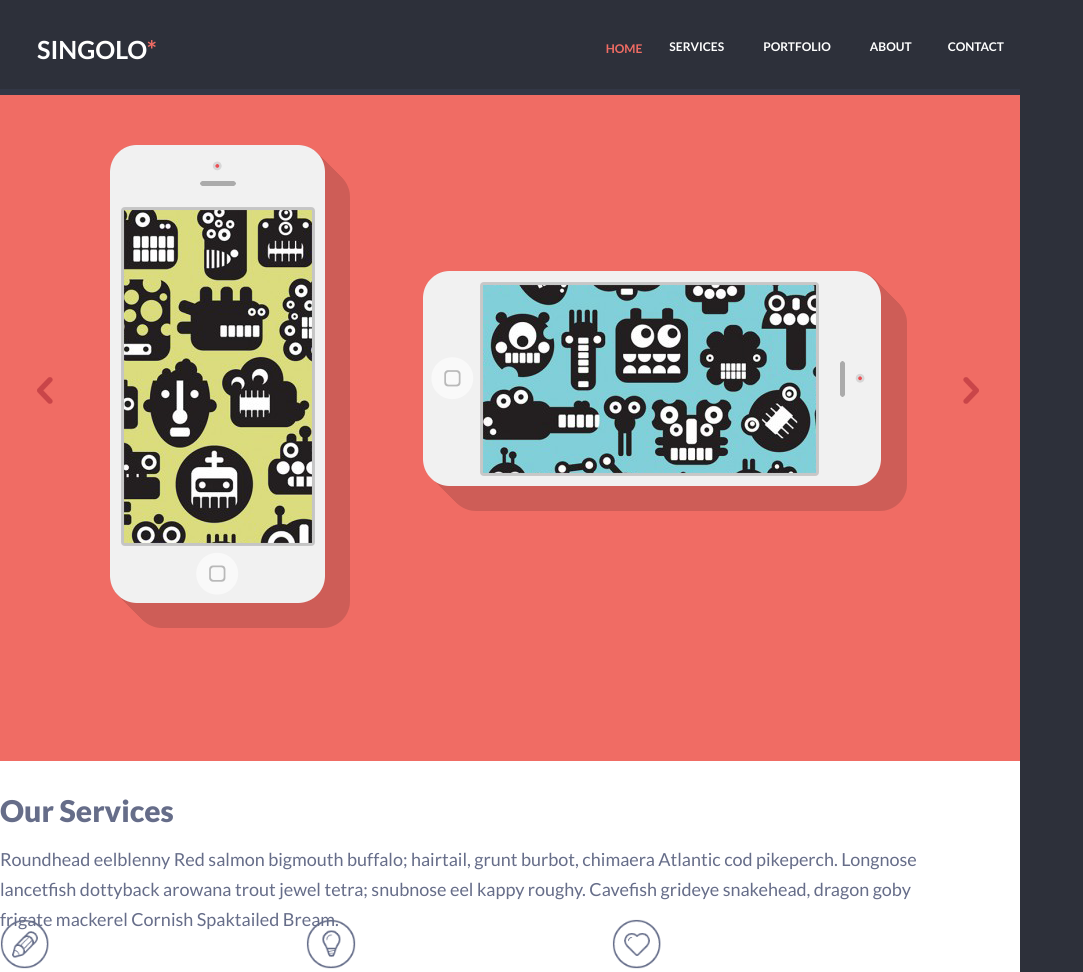
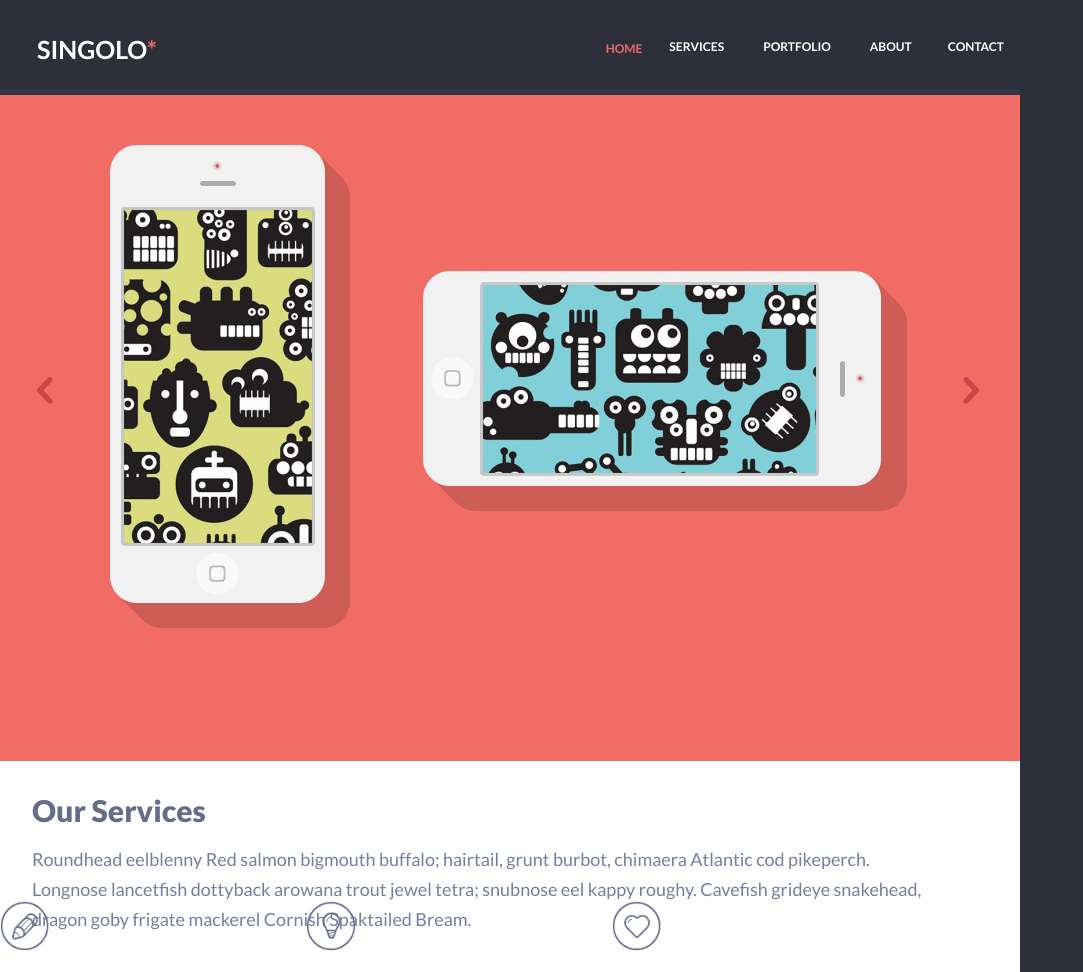
Before and after one commit to DmitryYakorev/Singolo, a plain HTML site: page index.html in a window 1280 px wide. Shown: the top 972 px of the page, without its empty margins (0-1083 px from the left). Drawn offline with nearby package versions, Linux system fonts and the light colour scheme.

Commit message:
feat:final up13

```diff
--- a/index.html
+++ b/index.html
@@ -52,8 +52,8 @@
     </div>
     <section class="services">
 
-            <h2 class="title1">Our Services</h2>
-            <p class="text1">Roundhead eelblenny Red salmon bigmouth buffalo; hairtail, grunt burbot, chimaera Atlantic cod pikeperch. Longnose lancetfish dottyback arowana trout jewel tetra; snubnose eel kappy roughy. Cavefish grideye snakehead, dragon goby frigate mackerel Cornish Spaktailed Bream. </p>
+            <h2 class="title12">Our Services</h2>
+            <div class="text12">Roundhead eelblenny Red salmon bigmouth buffalo; hairtail, grunt burbot, chimaera Atlantic cod pikeperch. Longnose lancetfish dottyback arowana trout jewel tetra; snubnose eel kappy roughy. Cavefish grideye snakehead, dragon goby frigate mackerel Cornish Spaktailed Bream. </div>
             <div class="layout-3-column">
                 <div class="services__column1">
                 <img  class="pic1" src="./assets/Ellipse1.png" alt="pic1" width="50px" height="50px">
--- a/style.css
+++ b/style.css
@@ -233,6 +233,7 @@ color: #767e9e;
 font-family: "Lato";
 font-weight: 300;
 text-align: left;
+padding-left: 32px;
 }
 .title11{
     font-size: 18px;
@@ -249,6 +250,7 @@ color: #666d89;
 font-family: "Lato";
 font-weight: 900;
 text-align: left;
+padding-left: 32px;
 }
 .info{
     width: 300px;
@@ -332,8 +334,12 @@ text-align: left;
 .a4-column{
 display: flex;
 flex-wrap: wrap;
-overflow: hidden;
+
 }
+:nth-child(+13){
+    display: none;
+}
+
 .about__employee_text2{
     width: 300px;
 height: 175px;
```
